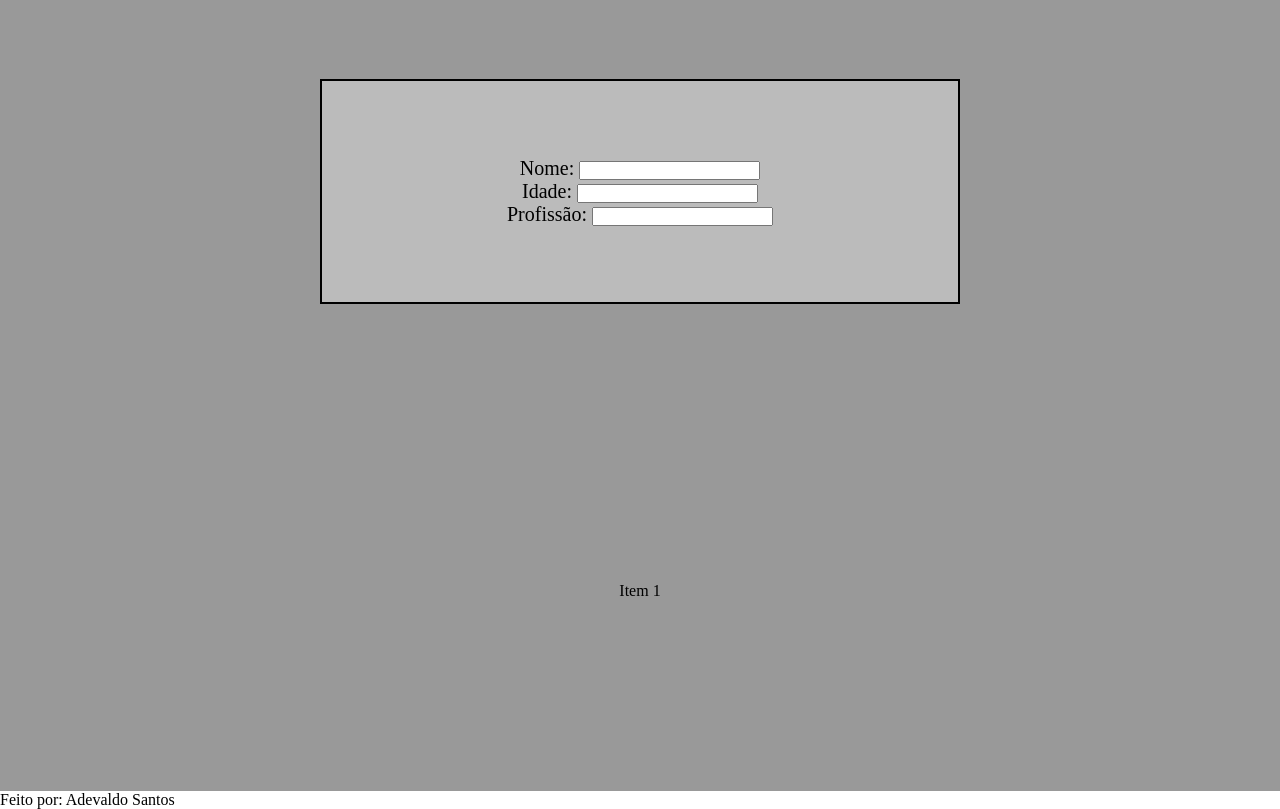
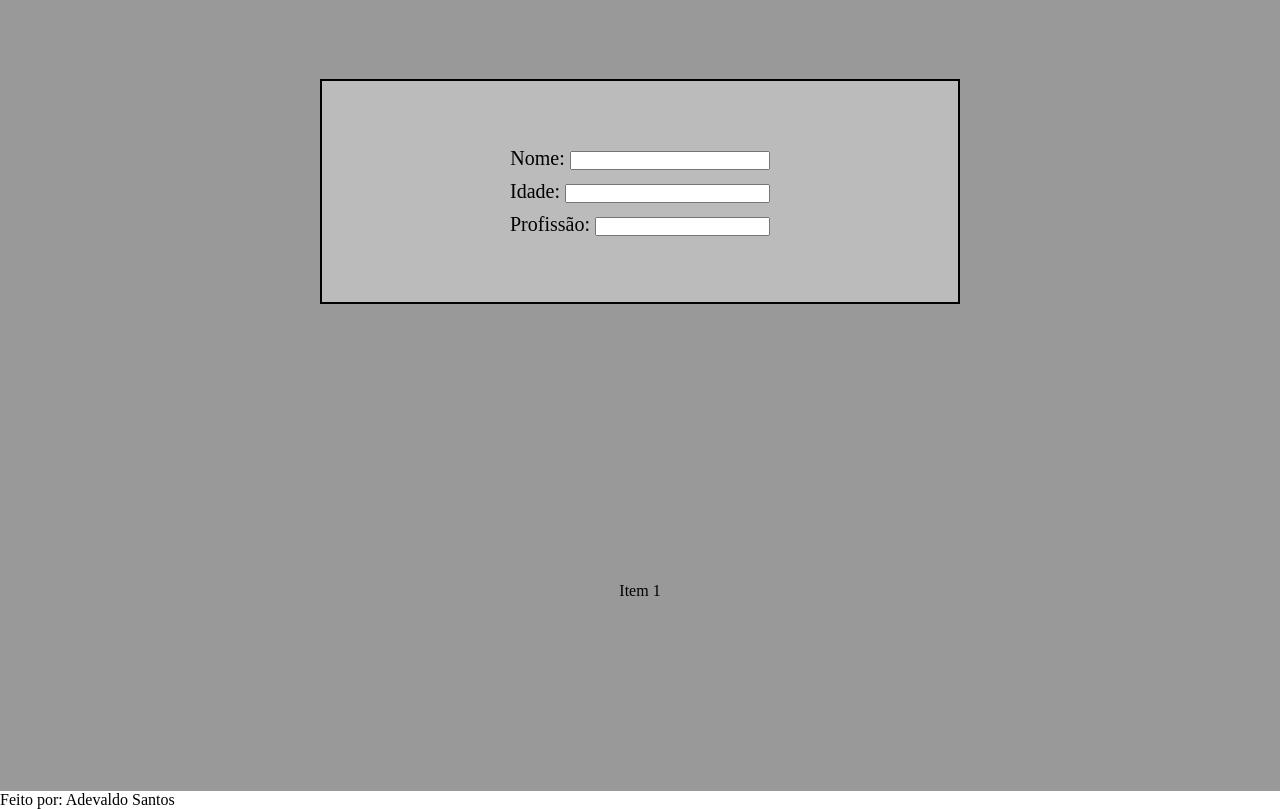
Before and after one commit to AdevaldoSantos/Cadastro, a plain HTML site: page cadastro/index.html in a window 1280 px wide. Shown: the part 67-876 px from the top of the page. Drawn offline with Linux system fonts and the light colour scheme.

Commit message:
Estilizando o input nome, idade e profissão

```diff
--- a/cadastro/style.css
+++ b/cadastro/style.css
@@ -36,3 +36,24 @@ section{
     width: 50%;
     height: 225px;
 }
+
+.nome {
+    padding: 5px;
+}
+#nome {
+    width: 200px;
+}
+
+.idade {
+    padding: 5px;
+}
+#idade {
+    width: 205px;
+}
+
+.profissao {
+    padding: 5px;
+}
+#profissao {
+    width: 175px;
+}
```
